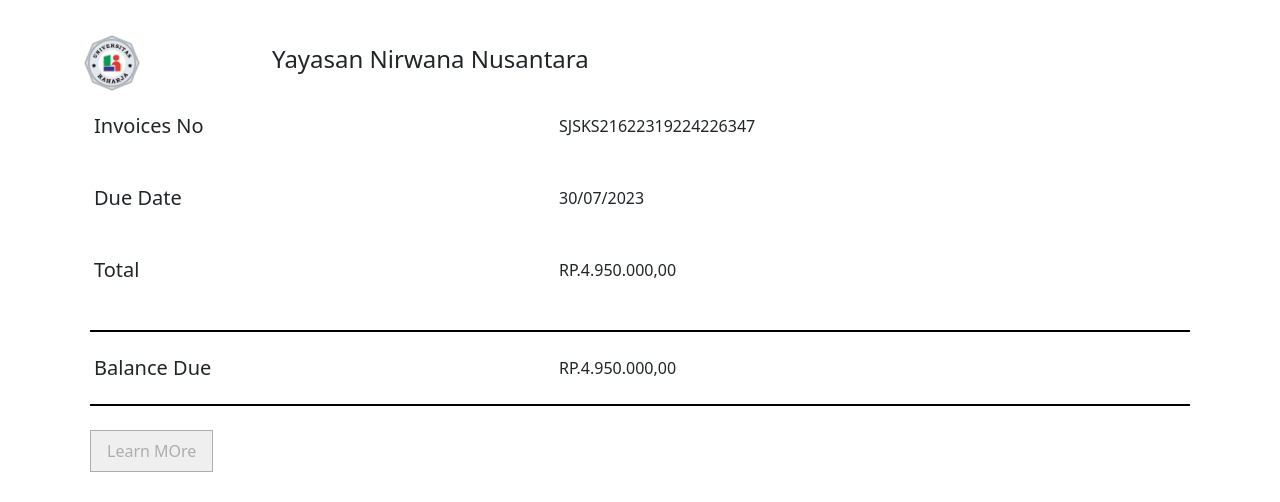
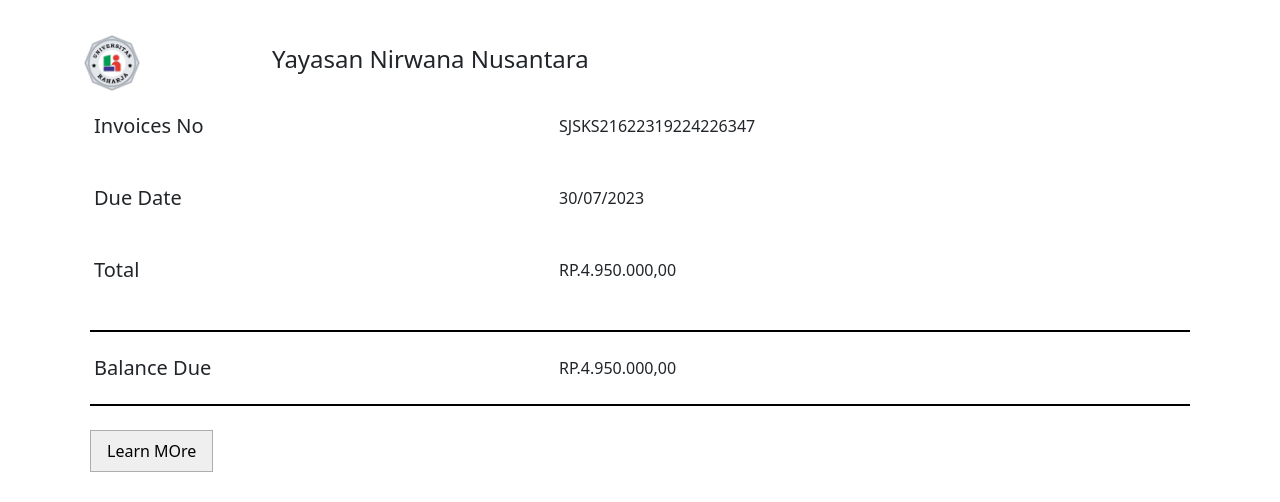
Before and after one commit to Brobatem/Layanan-Keuangan-Mahasiswa-SKS, a plain HTML site: page index.html in a window 1280 px wide. Shown: the part 298-800 px from the top of the page. Drawn offline with nearby package versions, Linux system fonts and the light colour scheme.

Commit message:
Update style.css

```diff
--- a/style.css
+++ b/style.css
@@ -20,7 +20,7 @@
 }
 button a, p{
     text-decoration-line: none;
-    color: rgba(133, 133, 133, 0.61);
+    color: #000000;
 }
 .bton{
     border: 1px solid rgba(133, 133, 133, 0.61);
```
